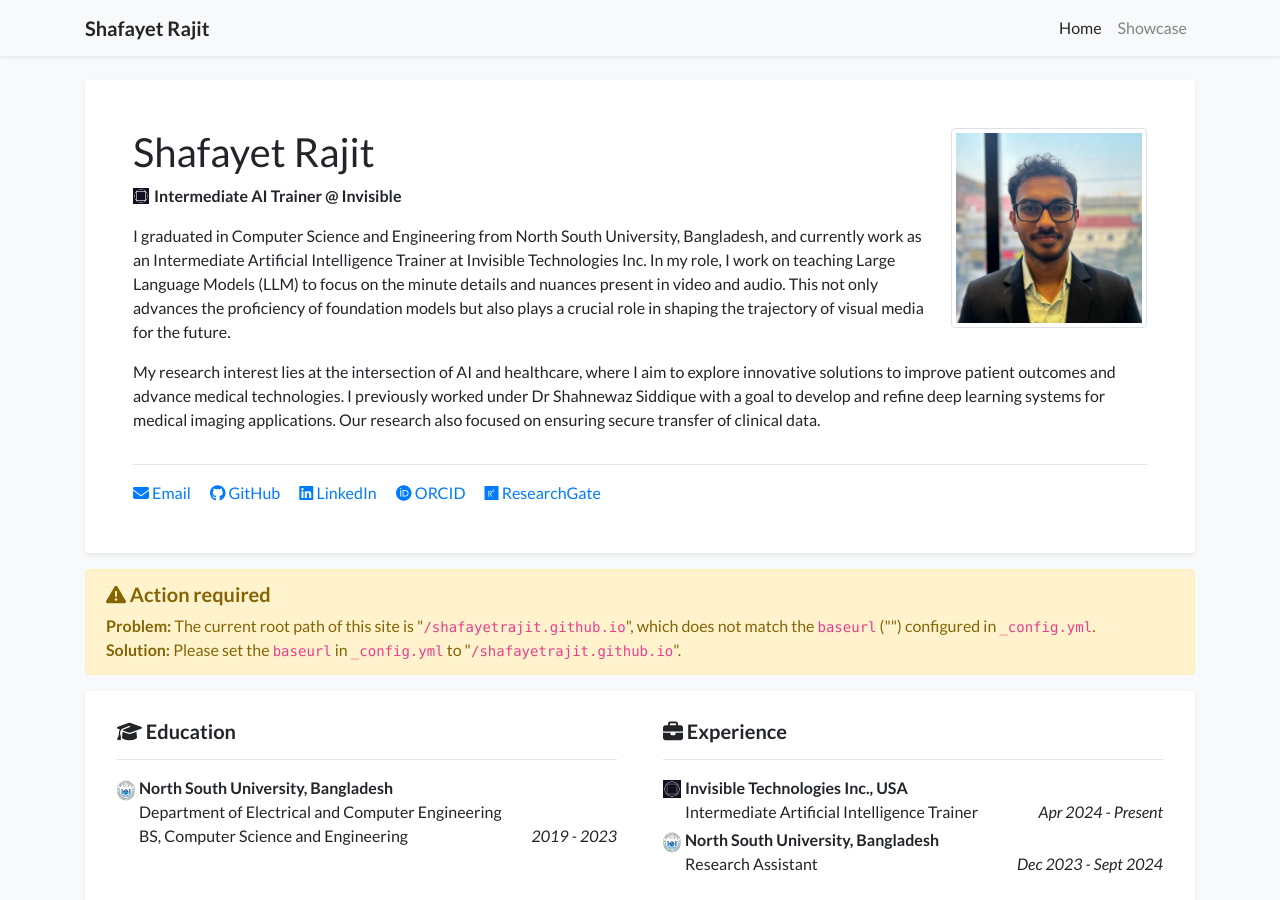
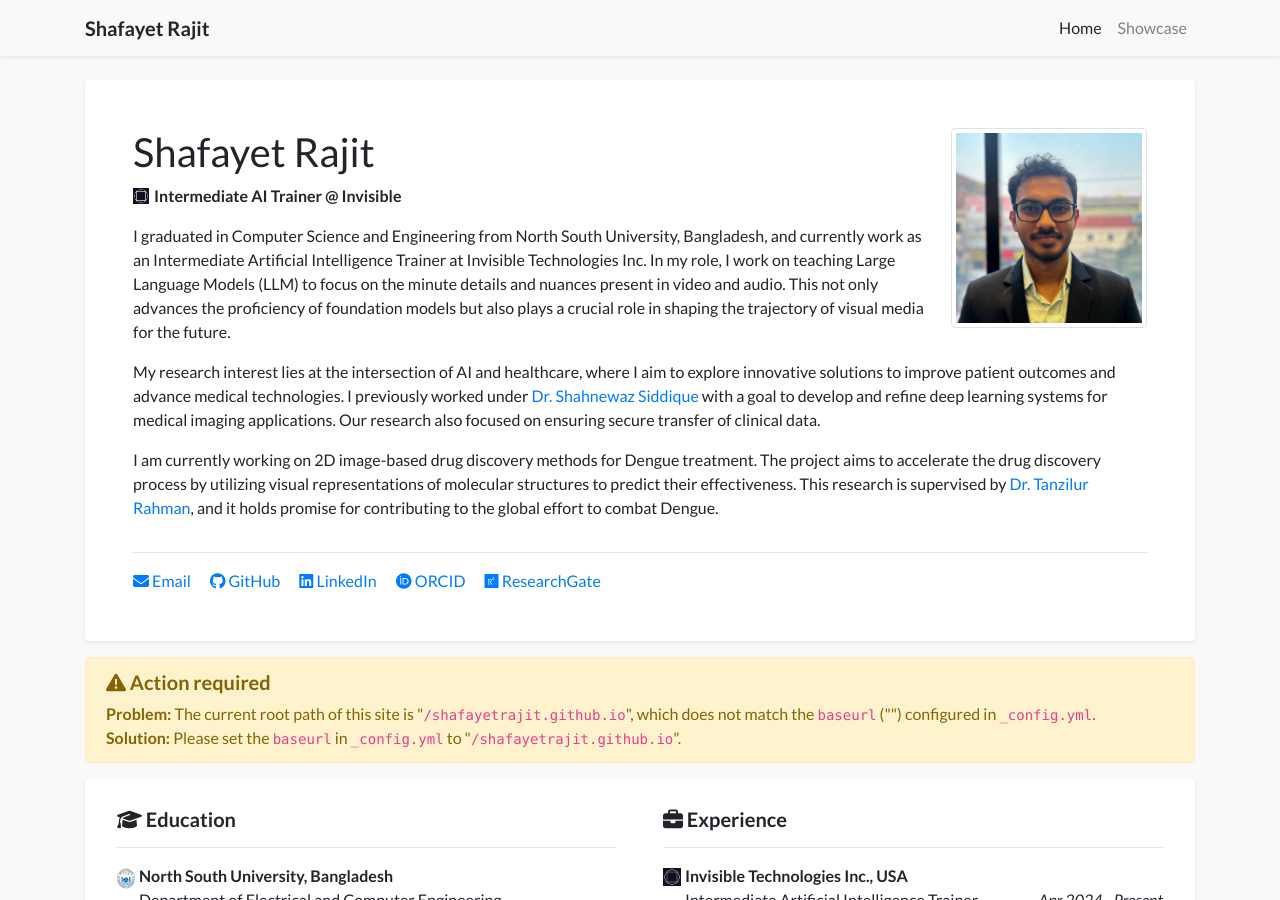
Before and after one commit to ShafayetRajit/shafayetrajit.github.io, a Jekyll site: the page built from index.html, in a window 1280 px wide and 900 px high. Built offline with Jekyll 4.4.1, drawn with Linux system fonts in a browser that asks for light colours; nearby versions of some CDN libraries; a style sheet for code colours, icons or effects is not loaded.

Commit message:
updating profile

```diff
--- a/_data/profile.yml
+++ b/_data/profile.yml
@@ -24,7 +24,11 @@ short_bio: >-
   </p>
   <p>
     My research interest lies at the intersection of AI and healthcare, where I aim to explore innovative solutions to improve patient outcomes and advance medical technologies.
-    I previously worked under Dr Shahnewaz Siddique with a goal to develop and refine deep learning systems for medical imaging applications. Our research also focused on ensuring secure transfer of clinical data.
+    I previously worked under <a href="http://ece.northsouth.edu/people/dr-shahnewaz-siddique/">Dr. Shahnewaz Siddique</a> with a goal to develop and refine deep learning systems for medical imaging applications. Our research also focused on ensuring secure transfer of clinical data.
+  </p>
+  <p>
+    I am currently working on 2D image-based drug discovery methods for Dengue treatment. The project aims to accelerate the drug discovery process by utilizing visual representations of molecular structures to predict their effectiveness.
+    This research is supervised by <a href="https://sites.google.com/site/tanzilctg/">Dr. Tanzilur Rahman</a>, and it holds promise for contributing to the global effort to combat Dengue.
   </p>
 
 portrait_url: /assets/images/photos/portrait.jpg
```
